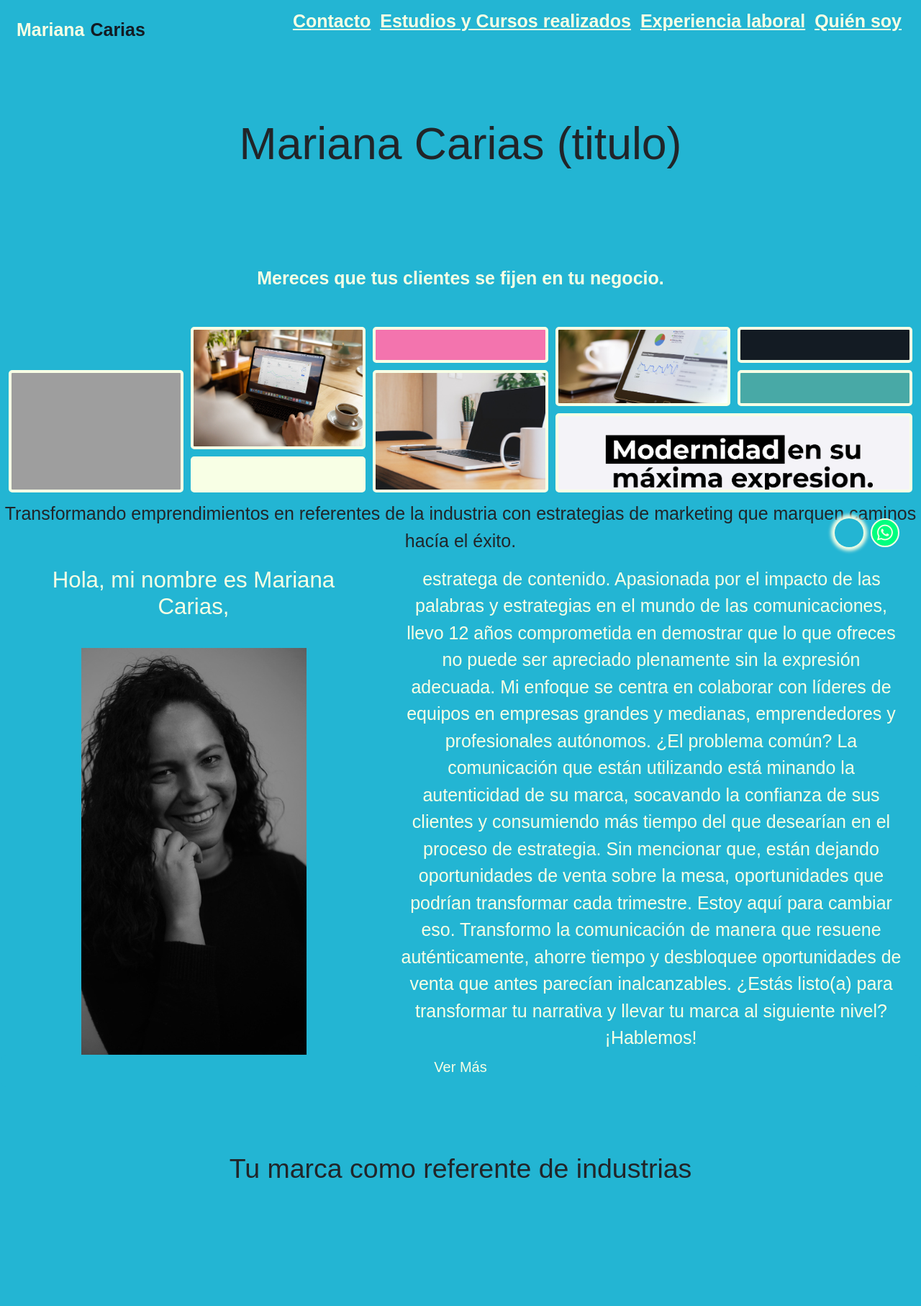
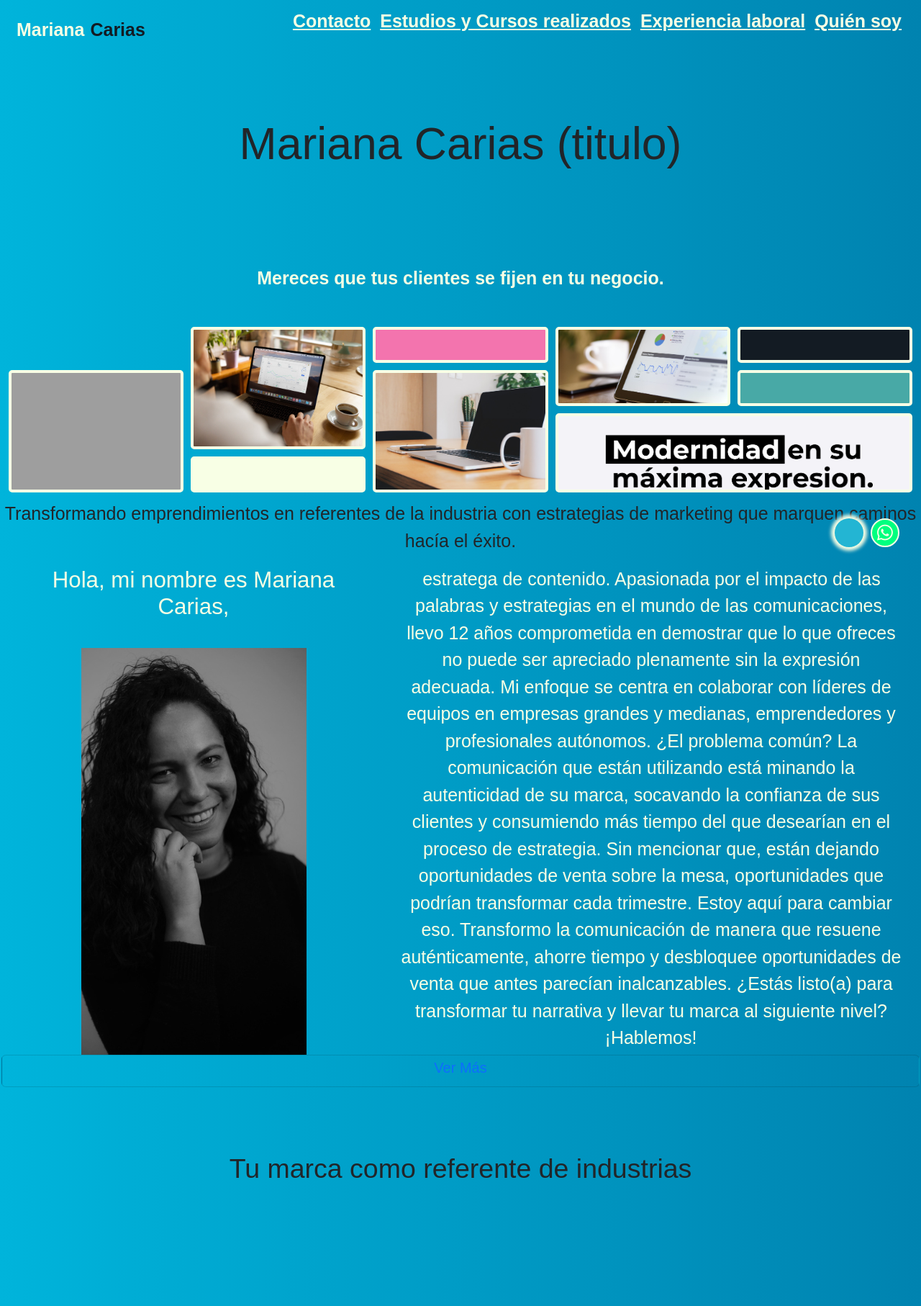
Before and after one commit to Josker409/Comisi-n-53790., a plain HTML site: page index.html in a window 1280 px wide. Shown: the top 1814 px of the page at 72% size. Drawn offline with nearby package versions, Linux system fonts and the light colour scheme; grey boxes are pictures that could not be loaded; some icons are missing.

```diff
--- a/estilos.css
+++ b/estilos.css
@@ -14,7 +14,7 @@ html{
 }
 
 header{
-    background-color: #23B5D3;
+    /* background-color: #23B5D3; */
     height: 80px;
     width: 90%;
     padding: 20px;
@@ -23,7 +23,6 @@ header{
     color: #F8FFE5;
     display: flex;
     justify-content: space-between;
-
 }
 
 
@@ -33,7 +32,6 @@ header{
 .galeria{
     width: 100%;
     height: auto;
-    background-color: #23B5D3;
     display: grid;
     grid-template-columns: repeat(5,1fr);
     grid-template-rows: repeat(3, 200px);
@@ -261,8 +259,11 @@ header{
 .card{
     height: 45px;
     width: 100%;
-    background-color: #23B5D3;
-    border: #F8FFE5;
+    /* background-color: #23B5D3; */
+    /* border: #F8FFE5; */
+    background: #00b4db; /* fallback for old browsers */
+    background: -webkit-linear-gradient(to right, #00b4db, #0083b0); /* Chrome 10-25, Safari 5.1-6 */
+    background: linear-gradient(to right, #00b4db, #0083b0); /* W3C, IE 10+/ Edge, Firefox 16+, Chrome 26+, Opera 12+, Safari 7+ */
 }
 
 .card__title{
@@ -272,8 +273,8 @@ header{
 }
 
 .card__btn{
-    color: #F8FFE5;
-    background-color: #23B5D3;
+    /* color: #F8FFE5;
+    background-color: #23B5D3; */
     text-decoration: none;
     font-size: 20px;
     text-align: center;
@@ -315,6 +316,9 @@ body{
     background-color: #23B5D3;
     font-family: sans-serif;
     margin: 0;
+    background: #00b4db; /* fallback for old browsers */
+    background: -webkit-linear-gradient(to right, #00b4db, #0083b0); /* Chrome 10-25, Safari 5.1-6 */
+    background: linear-gradient(to right, #00b4db, #0083b0); /* W3C, IE 10+/ Edge, Firefox 16+, Chrome 26+, Opera 12+, Safari 7+ */
 }
 
 header{
@@ -322,13 +326,13 @@ header{
     align-items: center;
     justify-content: space-between;
     padding: 30px;
-    background-color: #23B5D3;
+    /* background-color: #23B5D3; */
 }
 
 header{
     height: 80px;
     width: 100%;
-    background-color: #23B5D3;
+    /* background-color: #23B5D3; */
     font-family: 'Courier New', Courier, monospace;
     display: flex;
     justify-content: space-between;
@@ -376,11 +380,11 @@ dt{
 .cuadro{
     height: 150px;
     width: 150px;
-    background-color: #23B5D3;
+    /* background-color: #23B5D3; */
 }
 
 .footer{
-    background-color: #23B5D3;
+    /* background-color: #23B5D3; */
     color: black;
     padding: 20px;
     text-align: center;
@@ -430,7 +434,7 @@ footer .redes i{
 }
 
 .footer_2{
-    background-color: #23B5D3;
+    /* background-color: #23B5D3; */
     color: black;
     padding: 20px;
     text-align: center;
```
